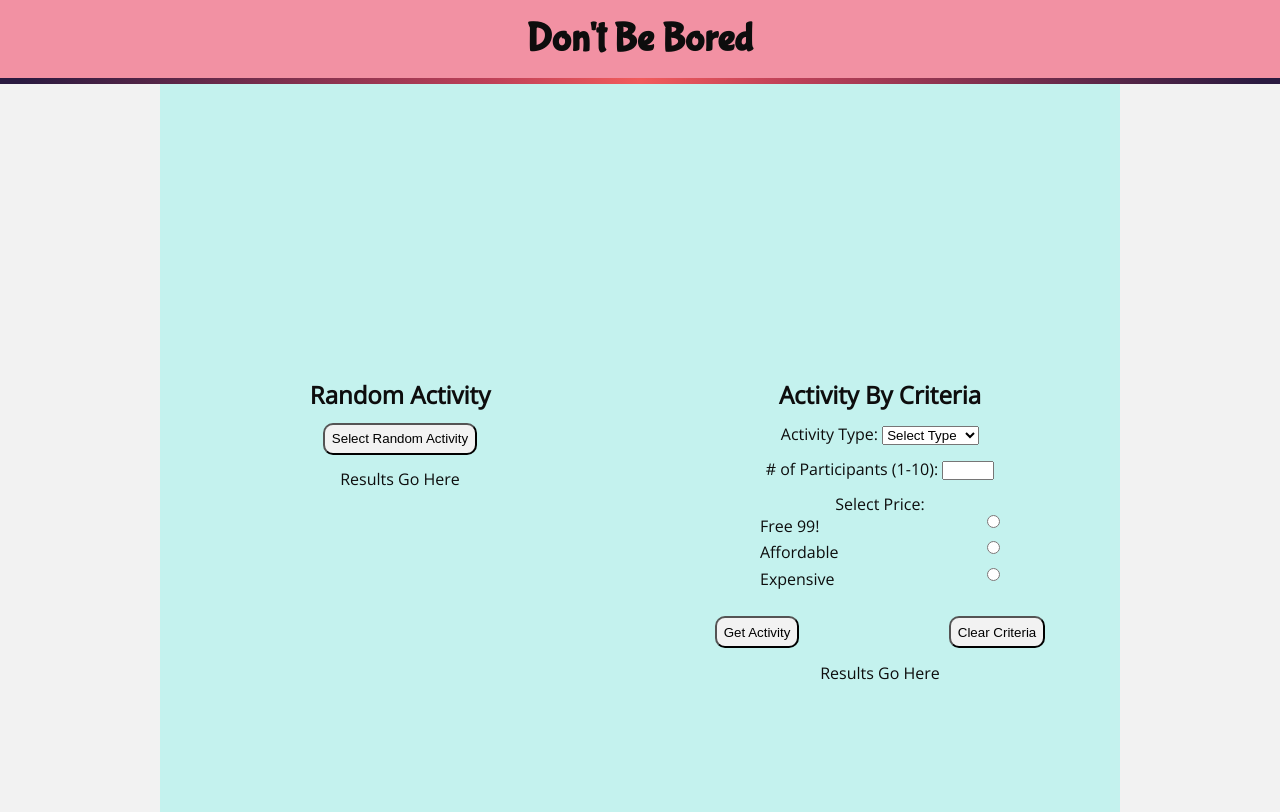
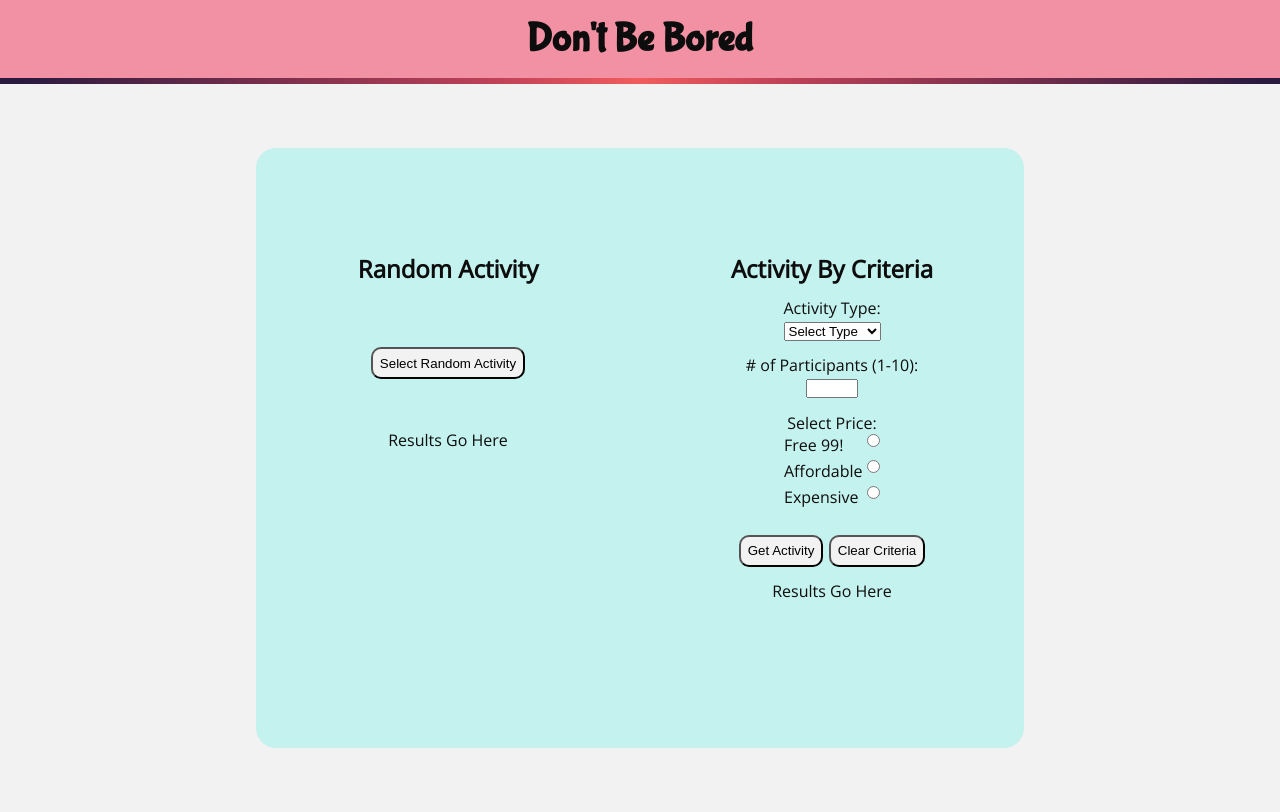
Before and after one commit to CrystalRedmon/nodeserver, a React (Create React App) app in the folder client/: page / in a window 1280 px wide. Built offline with nearby package versions, Linux system fonts and the light colour scheme.

Commit message:
add background color, height, width, b-radius to main-container

```diff
--- a/client/src/components/App/App.css
+++ b/client/src/components/App/App.css
@@ -19,6 +19,8 @@
   width: 75%;
   margin: auto;
 }
+
+
 
 .App-header {
   background-color: var(--pink);
@@ -119,20 +121,30 @@ form input {
   }
 
   #main-container {
+    margin: 4em auto;
+    display: flex;
     background-color: var(--ocean);
-    height: 91vh;
-    width: 75%;
-    margin: 0 auto;
-    display: flex;
+    height: 75vh;
+    width: 60vw;
+    border-radius: 20px;
+
   }
 
   .short {
     height: 0px;
   }
 
+  .container{
+    margin-top: 5em;
+  }
 
-
-
+  .random-container, .criteria-container{
+    width: 50%;
+    margin: auto;
+  }
+.random-container button{
+  margin: 50px auto 50px auto;
+}
 
 }
 
```
